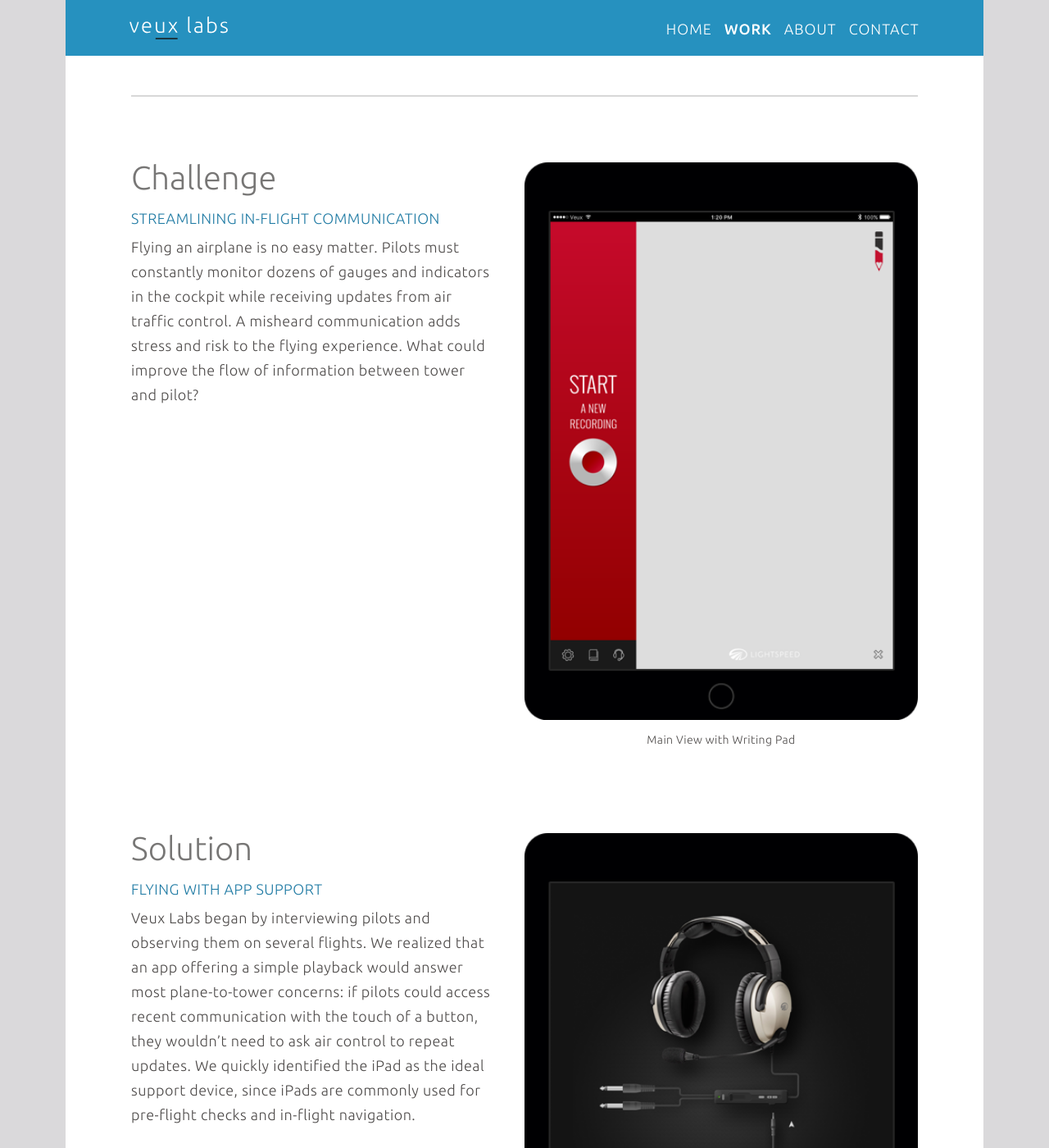
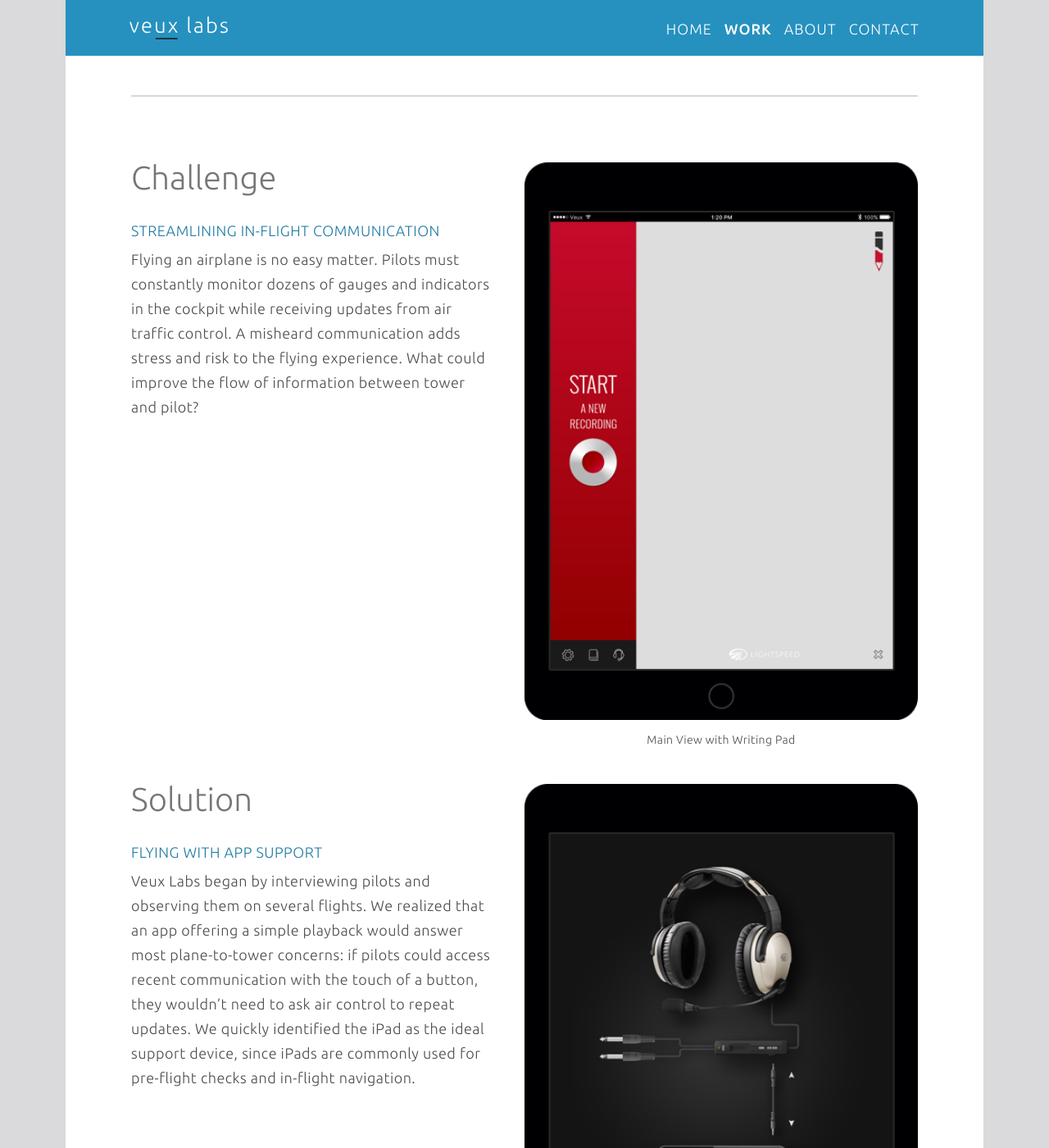
Before and after one commit to VeuxLabs/VeuxLabs.github.io, a Jekyll site: the page built from work.html, in a window 1280 px wide and 1400 px high, scrolled down 603 px. Shown: the whole window at 82% size. Built offline with Jekyll 4.4.1, drawn with Linux system fonts in a browser that asks for light colours; nearby versions of some CDN libraries; comment, search, counter and statistics services are not loaded.

Commit message:
Applied desktop and mobile fixes in general.

```diff
--- a/_includes/footer.html
+++ b/_includes/footer.html
@@ -49,7 +49,7 @@
                 </div>
             </div>
             <div class="separator"></div>
-            <div class="office col-lg-3 col-md-3 col-sm-4">
+            <div class="office portland col-lg-3 col-md-3 col-sm-4">
                 <h2>Portland</h2>
                 <img src="../img/contactEmailIcon.svg" data-no-retina class="img-responsive icon"/>
                 <span>
--- a/_includes/work_mitel.html
+++ b/_includes/work_mitel.html
@@ -69,11 +69,11 @@
  		</div>
  	</div>
  	<div class="content-div">
- 		<div class="col-lg-6 col-md-6 col-sm-6 col-xs-12 mid-column1">
+ 		<div class="col-lg-6 col-md-6 col-sm-6 col-xs-12">
  			<img class="img-responsive" src="../img/work_mitel/mitel_saved_ipad.png"/>
  			<span class="img-description ">Saved Analysis</span>
  		</div>
- 		<div class="last col-lg-6 col-md-6 col-sm-6 col-xs-12 mid-column2">
+ 		<div class="last col-lg-6 col-md-6 col-sm-6 col-xs-12">
  			<img class="img-responsive" src="../img/work_mitel/mitel_create_ipad.png"/>
  			<span class="img-description ">Data Entry</span>
  		</div>
--- a/css/landing-page.css
+++ b/css/landing-page.css
@@ -138,6 +138,14 @@
     }
 }
 
+/* === GLOBAL SETTINGS (mobile size) === */
+@media (max-width: 480px) {
+    .app-dev .dev-footer {
+        height: 130px;
+        background-size: 50%;
+    }
+}
+
 /* === END GLOBAL SETTINGS === */
 
 /* === NAVIGATION BAR (Desktop size) === */
@@ -471,6 +479,13 @@
 @media (min-width: 992px) and (max-width: 1000px) {
     footer .row.logos li {
         max-width: 60px;
+    }
+}
+
+@media (min-width: 992px) {
+    footer .office.portland {
+        position: relative;
+        left: 5px;
     }
 }
 
@@ -907,7 +922,7 @@
     font-size: 18px;
     font-weight: 300;
     line-height: 30px;
-    color: #171616;
+    color: #4e4b4a;
     margin-bottom: 100px;
 }
 /* === HOMEPAGE STYLING, CONTENT SECTION (Large size screen) === */
@@ -936,7 +951,7 @@
 
 @media (min-width: 1120px) {
      .app-development {
-        height: 1000px;
+        height: 1100px;
     }
     .navbar-fixed-top {
         left: 50%;
@@ -1304,7 +1319,10 @@
         padding-bottom: 0;
         float: none;
     }
-     .services > div {
+    .services {
+        padding-bottom: 110px;
+    }
+    .services > div {
         padding-left: 0;
         padding-right: 0;
     }
@@ -1608,9 +1626,8 @@
     font-weight: 500;
 }
 .content.partners {
-    padding-bottom: 110px;
-}
-
+    padding-bottom: 140px;
+}
 .oval {
     width: 100%;
     height: 250px;
@@ -2367,7 +2384,7 @@
     float: left;
     width: 100%;
     border-bottom: none;
-    padding-bottom: 80px;
+    padding-bottom: 20px;
 }
 .content.main-div .content-div.first {
     margin-bottom: 80px;
@@ -2406,6 +2423,7 @@
     text-align: left;
     padding-left: 0;
     padding-top: 0;
+    margin: 0px 0px 25px 0px;
 }
 .content.work p span {
     font-family: 'Ubuntu';
@@ -2425,7 +2443,7 @@
     line-height: 30px;
     letter-spacing: 0.5px;
     color: #4e4b4a;
-    margin-bottom: 30px;
+    margin-bottom: 40px;
 }
 .content.work .img-description {
     font-family: 'Ubuntu';
@@ -2466,7 +2484,7 @@
 }
 .logo-and-top {
     margin-top: 20px;
-    min-height: 325px;
+    min-height: 300px;
 }
 .logo-and-top .button-top {
     position: relative;
@@ -2626,6 +2644,9 @@
     }
     .content.work .content .content-div div.col-xs-6 {
         padding-right: 10px;
+    }
+    .content.work .content .content-div div.col-xs-6.last {
+        padding-right: 0;
     }
     #back-to-top, #back-to-top2  {
         width: 25%;
@@ -2679,7 +2700,7 @@
 @media (max-width: 480px) {
     .product img.music {
         width: 100%;
-        margin: -110px auto 60px auto;
+        margin: -120px auto 60px auto;
         padding-left: 10px;
         padding-right: 10px;
     }
@@ -2712,7 +2733,7 @@
 }
 .v-team > img {
     width: 96%;
-    margin-top: -80px;
+    margin-top: -81.5px;
 }
 
 @media (max-width: 1130px) {
```
